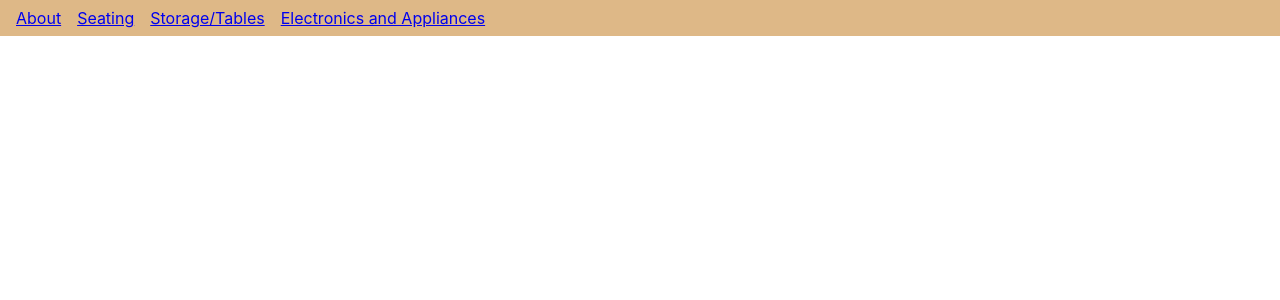
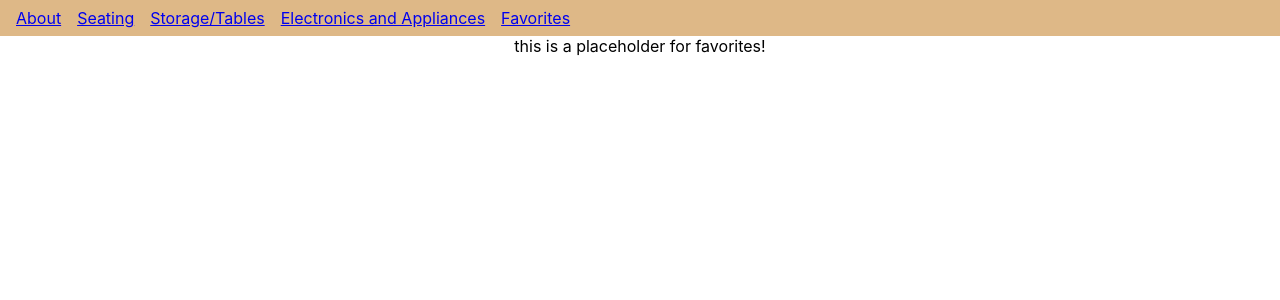
Before and after one commit to r0seinvase/phase-2-project, a React (Create React App) app in the folder app/: page /Favorites in a window 1280 px wide. Shown: the top 300 px of the page. Built offline with nearby package versions, Linux system fonts and the light colour scheme; no server answers.

Commit message:
added favorites to the navbar

```diff
--- a/app/src/components/App.js
+++ b/app/src/components/App.js
@@ -8,6 +8,7 @@ import About from "./About";
 import Seating from "./Seating";
 import Storage from "./Storage";
 import Electronics from "./Electronics";
+import Favorites from "./Favorites";
 
 function App() {
   const [seating, setSeating] = useState([])
@@ -51,6 +52,9 @@ function App() {
       <Route exact path="/Electronics">
         <Electronics electronics={electronics}/>
       </Route>
+      <Route exact path="/Favorites">
+        <Favorites />
+      </Route>
     </Switch>
   </div>
 
--- a/app/src/components/Category.js
+++ b/app/src/components/Category.js
@@ -14,6 +14,9 @@ function Category() {
         <Link to="/Electronics">
         <div className="navChild">Electronics and Appliances</div>
         </Link>
+        <Link to="/Favorites">
+        <div className="navChild">Favorites</div>
+        </Link>
     </div>
 }
 
--- /dev/null
+++ b/app/src/components/Favorites.js
@@ -0,0 +1,7 @@
+function Favorites() {
+    return <>
+    this is a placeholder for favorites!
+    </>
+}
+
+export default Favorites
```
